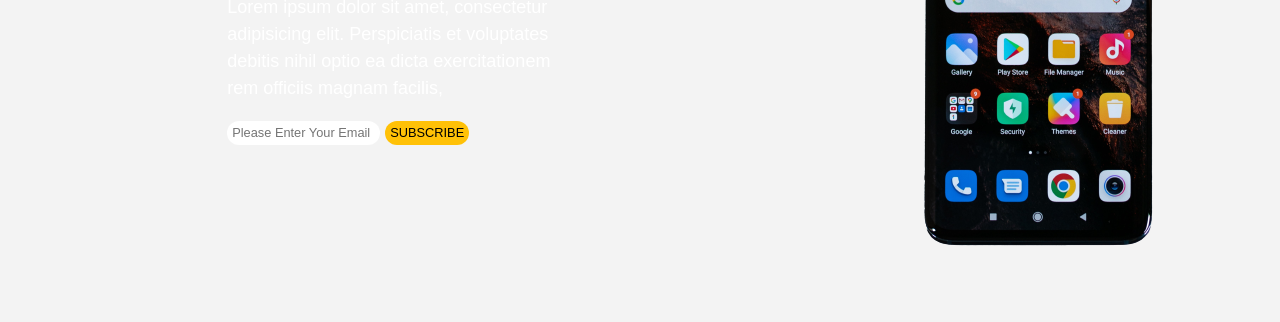
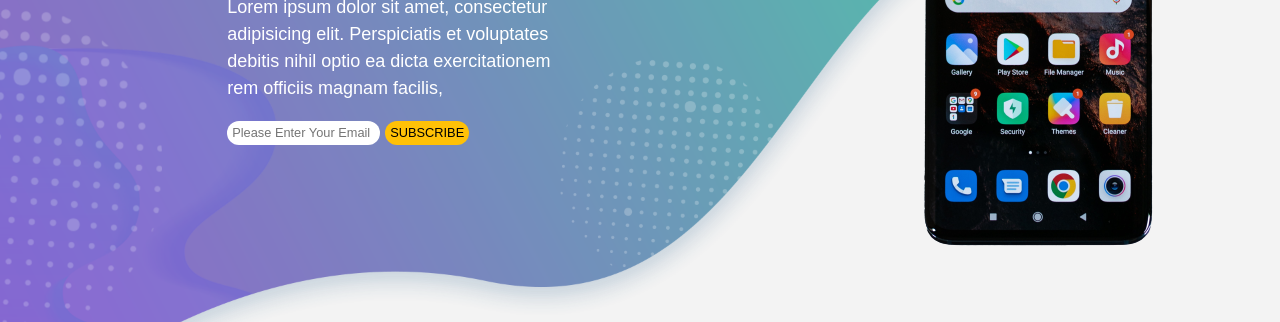
Before and after one commit to anil790618/website_layout2, a plain HTML site: page index.html in a window 1280 px wide. Shown: the part 344-666 px from the top of the page. Drawn offline with nearby package versions, Linux system fonts and the light colour scheme; files whose address does not match are found by name.

Commit message:
Update style.css

```diff
--- a/css/style.css
+++ b/css/style.css
@@ -21,7 +21,7 @@ body{
 } */
 .mainsection::before{
     content:"";
-    background:url(images/background.png) no-repeat center center/cover;
+    background:url(../images/BACKGROUND.png) no-repeat center center/cover;
     position: absolute;
     width:100%;
     height:100%;
```
